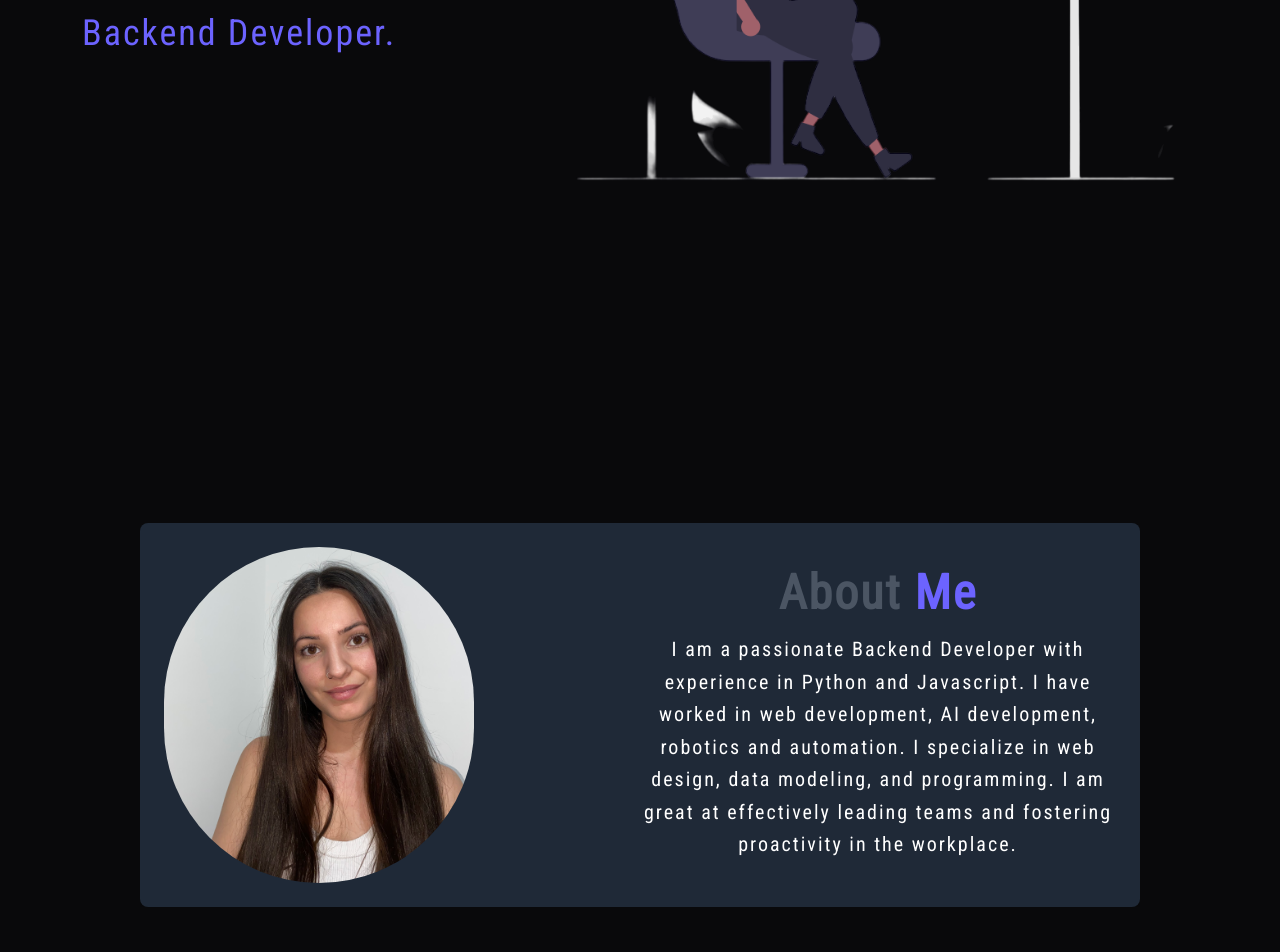
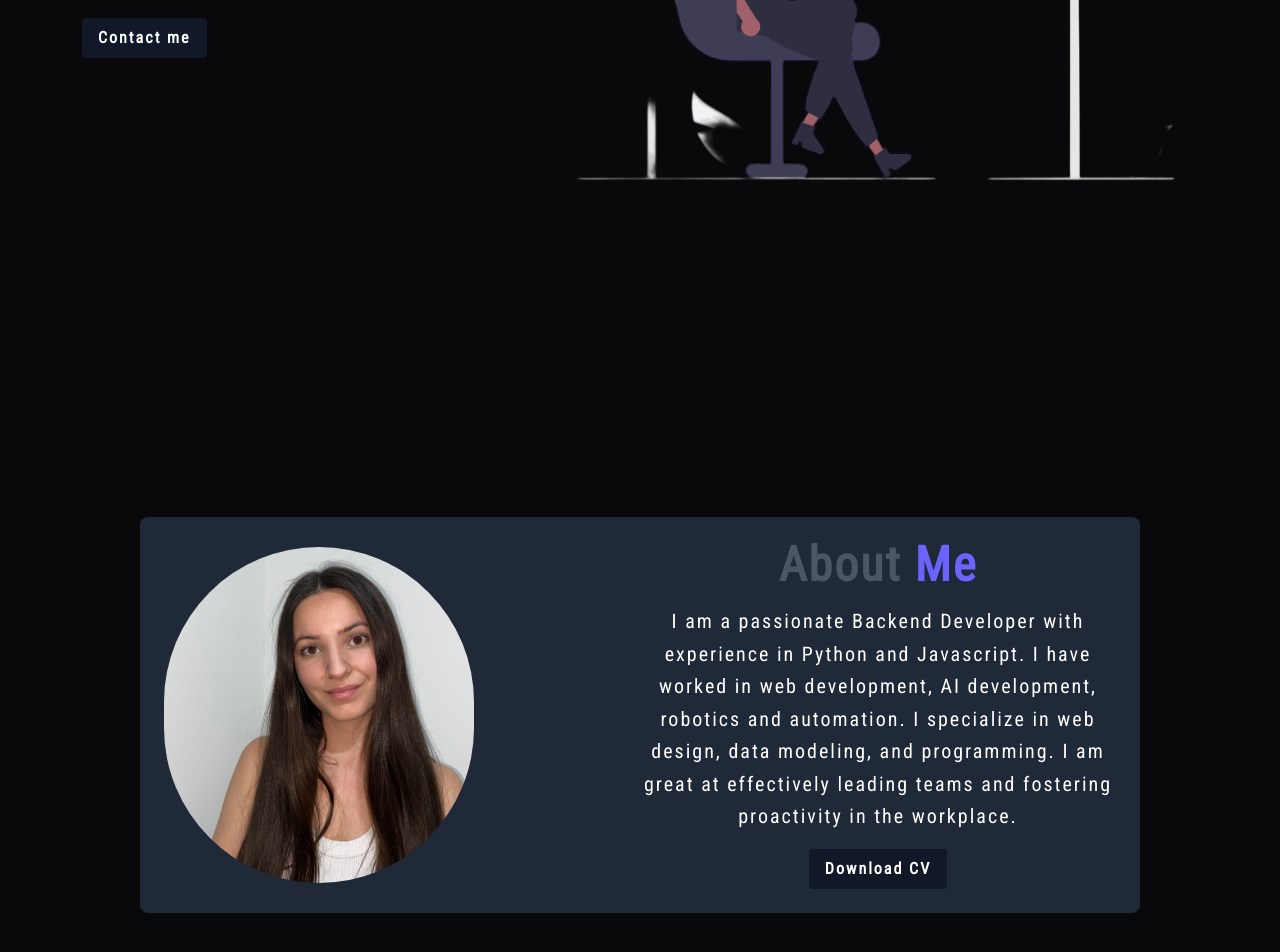
Before and after one commit to lotjulieta/julieta-lotumolo, a React (Vite) app: page / in a window 1280 px wide. Shown: the part 438-1390 px from the top of the page. Built offline with nearby package versions, Linux system fonts and the light colour scheme.

Commit message:
latest changes

```diff
--- a/src/components/shared/Portada.jsx
+++ b/src/components/shared/Portada.jsx
@@ -1,7 +1,14 @@
-import 'animate.css';
-
 
 export default function Portada() {
+
+  const handleClick = () => {
+    // Encuentra el elemento con el ID 'contact' y desplázate a él
+    const contactElement = document.getElementById('contact');
+    if (contactElement) {
+      contactElement.scrollIntoView({ behavior: 'smooth', block: 'start' });
+    }
+  };
+
   return (
     <section className="bg-zinc-950 text-white py-20">
       <div className="container mx-auto flex flex-col lg:flex-row items-center justify-center">
@@ -10,6 +17,15 @@ export default function Portada() {
           <p style={{ color: '#4b5563'}} className="animate__animated animate__bounceInLeft text-4xl leading-relaxed text-center lg:text-left">
             My name is Julieta. <span style={{ color: '#6C63FF'}}>I am Backend Developer.</span>
           </p>
+          <div className="flex justify-left">
+            <button
+              className="bg-gray-900 hover:bg-zinc-950 text-white font-bold py-2 px-4 rounded focus:outline-none focus:shadow-outline mt-4 mb-16"
+              type="button"
+              onClick={handleClick}
+            >
+              Contact me
+            </button>
+          </div>
         </div>
         <div style={ { marginRight: '-200px'}}>
           <img src="src\images\undraw_Software_engineer_re_tnjc-Photoroom.png-Photoroom.png" alt="Your Image" className="mx-auto lg:mx-0" />
--- a/src/pages/Aboutme.jsx
+++ b/src/pages/Aboutme.jsx
@@ -14,9 +14,15 @@ export default function Aboutme() {
               <p className="text-xl leading-relaxed text-center">
                 I am a passionate Backend Developer with experience in Python and Javascript. I have worked in web development, AI development, robotics and automation. I specialize in web design, data modeling, and programming. I am great at effectively leading teams and fostering proactivity in the workplace.
               </p>
+              <div className="flex justify-center">
+            <button className="bg-gray-900 hover:bg-gray-700 text-white font-bold py-2 px-4 rounded focus:outline-none focus:shadow-outline mt-4" type="submit">
+              Download CV
+            </button>
+          </div>
             </div>
           </div>
         </div>
+
       </section>
     </div>
   );
```
Lines whose indentation alone changed are shown as unchanged.
